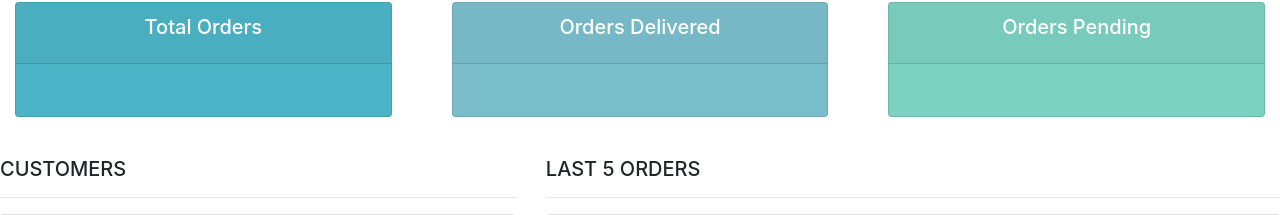
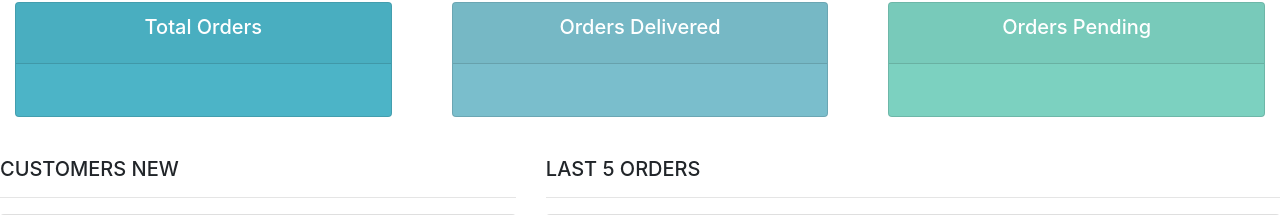
Before and after one commit to Praveen-Hasaranga/test2, a Django app: template accounts/templates/accounts/dashboard.html in a window 1280 px wide. Shown: the part 98-313 px from the top of the page. Run offline with Django 3.2, Linux system fonts and the light colour scheme; the template is opened without the code that fills it, so the values that code supplies are empty; some libraries are stand-ins or nearby versions.

Commit message:
first commit

```diff
--- a/accounts/templates/accounts/dashboard.html
+++ b/accounts/templates/accounts/dashboard.html
@@ -6,7 +6,7 @@
 
 <div class="row">
     <div class="col-md-5">
-        <h5>CUSTOMERS</h5>
+        <h5>CUSTOMERS NEW</h5>
         <hr>
         <div class="card card-body">
             <a class=" btn btn-primary btn-sm btn-block" href = "">Create Customer</a>
```
